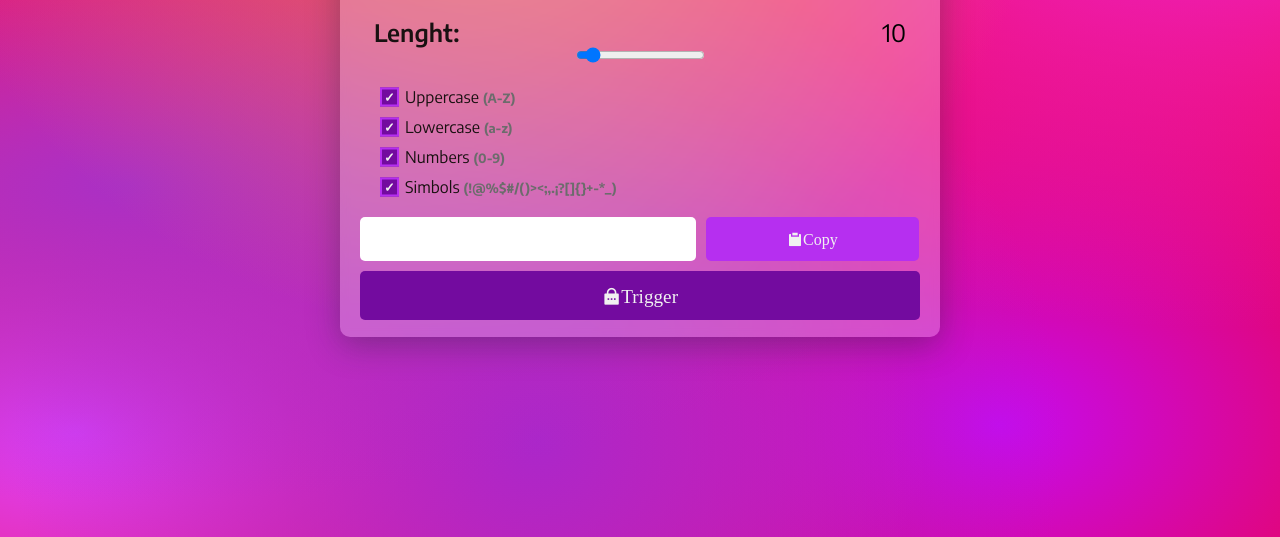
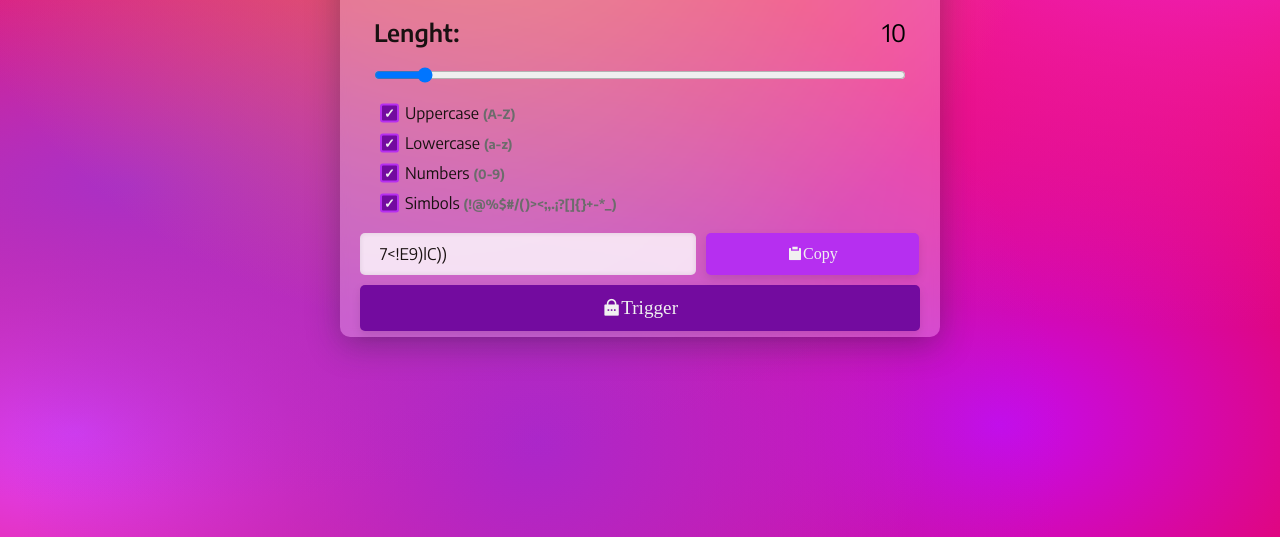
Before and after one commit to LucasEzequielMeza/GeneradorDeContrase-as, a plain HTML site: page index.html in a window 1280 px wide. Both pictures are taken after a click on the button "Trigger". Shown: the part 263-800 px from the top of the page. Drawn offline with nearby package versions, Linux system fonts and the light colour scheme; some packages are replaced by stand-ins of ours; a script that the page names is missing.

Commit message:
Logica en JS y mejora de CSS

```diff
--- a/CSS/style.css
+++ b/CSS/style.css
@@ -8,6 +8,8 @@
     --purple: #730b9f;
     --violet: #b62ff0;
     --light-violet: #e099ff;
+    --bg-gradient: hsla(0, 100%, 50%, 1);
+    --bg-shadow: rgba(35, 35, 49, 0.37);
 }
 
 * {
@@ -17,15 +19,11 @@
     font-family: var(--font);
 }
 
-h1, label {
-    color: var(--black);
-}
-
 body {
     display: flex;
     justify-content: center;
     align-items: center;
-    background-color: hsla(0, 100%, 50%, 1);
+    background-color: var(--bg-gradient);
     background-image:
         radial-gradient(at 38% 12%, hsla(359, 63%, 66%, 1) 0px, transparent 50%),
         radial-gradient(at 95% 11%, hsla(296, 91%, 56%, 1) 0px, transparent 50%),
@@ -38,15 +36,25 @@ body {
     height: 100vh;
 }
 
+h1, label {
+    color: var(--black);
+}
+
 .container {
     width: 600px;
     height: 400px;
     background: rgba(255, 255, 255, 0.25);
-    box-shadow: 0 8px 32px 0 rgba(35, 35, 49, 0.37);
+    box-shadow: 0 8px 32px 0 var(--bg-shadow);
     backdrop-filter: blur(4px);
     border-radius: 10px;
     padding: 20px;
     text-align: center;
+    transition: transform 0.3s ease-in-out, box-shadow 0.3s ease-in-out;
+}
+
+.container:hover {
+    transform: translateY(-10px);
+    box-shadow: 0 12px 24px 0 var(--bg-shadow);
 }
 
 h1 {
@@ -63,6 +71,7 @@ h1 {
 }
 
 .range_options {
+    display: flex;
     flex-direction: column;
     width: 95%;
     gap: 10px;
@@ -80,6 +89,11 @@ h1 {
 .range_label label,
 .range_label span {
     font-size: 1.5em;
+}
+
+input[type="range"] {
+    width: 100%;
+    margin-top: 10px;
 }
 
 .options_inputs {
@@ -127,11 +141,11 @@ h1 {
     left: 0;
     top: 50%;
     transform: translateY(-50%);
+    transition: background-color 0.3s ease, border-color 0.3s ease;
 }
 
 input[type="checkbox"]:checked + .input-checkbox::before {
     background-color: var(--purple);
-    border-radius: var(--purple);
 }
 
 .input-checkbox::after {
@@ -159,12 +173,14 @@ input[type="checkbox"]:checked + .input-checkbox::after {
 
 .input-text {
     border: none;
-    color: var(--white);
+    color: var(--black);
     border-radius: 5px;
     outline: none;
     width: 60%;
     font-size: 1em;
     padding-left: 20px;
+    background: rgba(255, 255, 255, 0.8);
+    box-shadow: inset 0 0 5px rgba(0, 0, 0, 0.1);
 }
 
 button {
@@ -176,6 +192,7 @@ button {
     align-items: center;
     gap: 8px;
     padding: 12px;
+    display: flex;
 }
 
 .btn-copy {
@@ -183,10 +200,12 @@ button {
     font-size: 1em;
     background-color: var(--violet);
     color: var(--white);
+    box-shadow: 0 4px 10px rgba(0, 0, 0, 0.1);
 }
 
 .btn-copy:hover {
     background-color: #b62ff099;
+    box-shadow: 0 6px 12px rgba(0, 0, 0, 0.2);
 }
 
 .btn-trigger {
@@ -194,8 +213,10 @@ button {
     background-color: var(--purple);
     color: var(--white);
     font-size: 1.2em;
+    box-shadow: 0 4px 10px rgba(0, 0, 0, 0.1);
 }
 
 .btn-trigger:hover {
     background-color: var(--violet);
+    box-shadow: 0 6px 12px rgba(0, 0, 0, 0.2);
 }
--- a/JS/main.js
+++ b/JS/main.js
@@ -0,0 +1,67 @@
+document.addEventListener('DOMContentLoaded', function() {
+
+    const lenghtSlider = document.getElementById('lenght');
+    const lenghtValue = document.getElementById('lenghtValue');
+    const uppercaseCheckbox = document.getElementById('uppercase');
+    const lowercaseCheckbox = document.getElementById('lowercase');
+    const numberCheckbox = document.getElementById('numbers');
+    const simbolsCheckbox = document.getElementById('simbols');
+    const triggerBtn = document.getElementById('triggerBtn');
+    const inputPassword = document.getElementById('password');
+    const copyBtn = document.getElementById('copyBtn');
+
+    const clipboard = new ClipboardJS('#copyBtn', {
+        text: function() {
+            return inputPassword.value;
+        }
+    });
+
+    function generatePassword () {
+        const lenght = parseInt(lenghtSlider.value);
+        const includeUppercase = uppercaseCheckbox.checked;
+        const includeLowercase = lowercaseCheckbox.checked;
+        const includeNumbers = numberCheckbox.checked;
+        const includeSimbols = simbolsCheckbox.checked
+
+        const lettersUppercase = 'ABCDEFGHIJKLMNÑOPQRSTUVWXYZ';
+        const lettersLowercase = 'abcdefghijklmnñopqrstuvwxyz';
+        const numbers = '1234567890'
+        const simbols = '!¡@#$%&/()_+[]{}°|:;,.><?';
+
+        let validCharacters = "";
+        if (includeLowercase) validCharacters += lettersLowercase;
+        if (includeUppercase) validCharacters += lettersUppercase;
+        if (includeNumbers) validCharacters += numbers;
+        if (includeSimbols) validCharacters += simbols;
+
+        let password = "";
+
+        for (let i = 0; i < lenght; i++) {
+            const index = Math.floor(Math.random() * validCharacters.length);
+            password += validCharacters[index]
+        }
+
+        return password;
+    }
+
+    function updateValueLength () {
+        lenghtValue.textContent = lenghtSlider.value;
+    }
+
+    clipboard.on('success', function (e) {
+        copyBtn.innerHTML = '<i class="ri-checkbox-circle-fill"></i> ¡Coppied!';
+        setTimeout(() => {
+            copyBtn.innerHTML = '<i class="ri-clipboard-fill"></i> Copy'
+        }, 3000);
+    });
+
+    triggerBtn.addEventListener('click', function () {
+        const password = generatePassword();
+        inputPassword.value = password;
+    });
+
+    lenghtSlider.addEventListener('input', updateValueLength);
+
+    updateValueLength();
+
+});
--- a/index.html
+++ b/index.html
@@ -5,7 +5,7 @@
     <meta name="viewport" content="width=device-width, initial-scale=1.0">
     <link rel="stylesheet" href="./CSS/style.css">
     <link rel="stylesheet" href="https://cdnjs.cloudflare.com/ajax/libs/remixicon/4.6.0/remixicon.min.css">
-    <title>Document</title>
+    <title>Password Generator</title>
 </head>
 <body>
 
```
